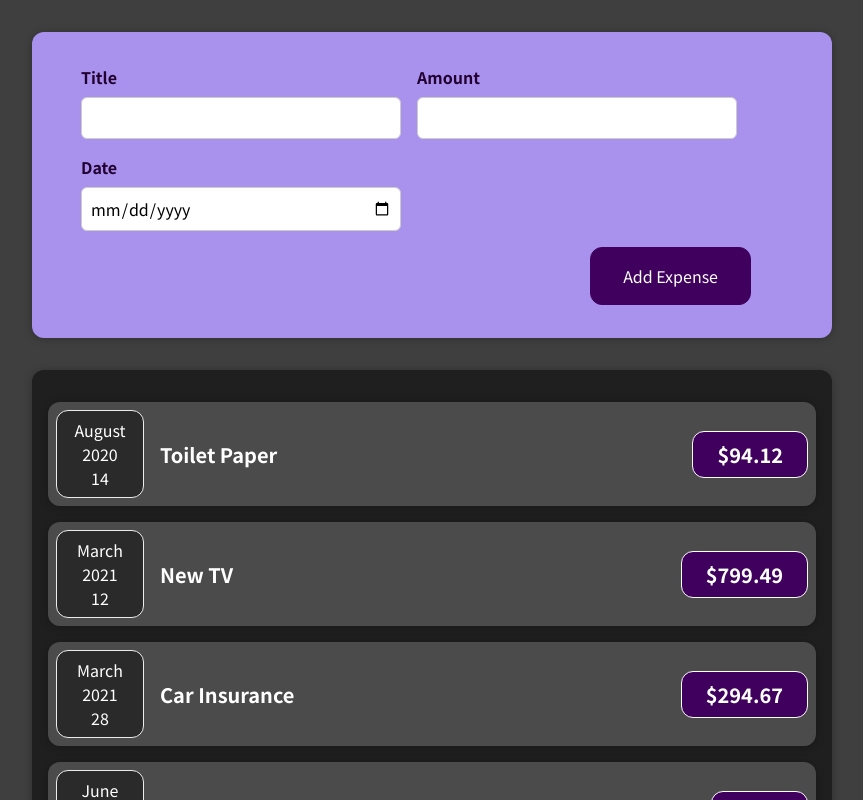
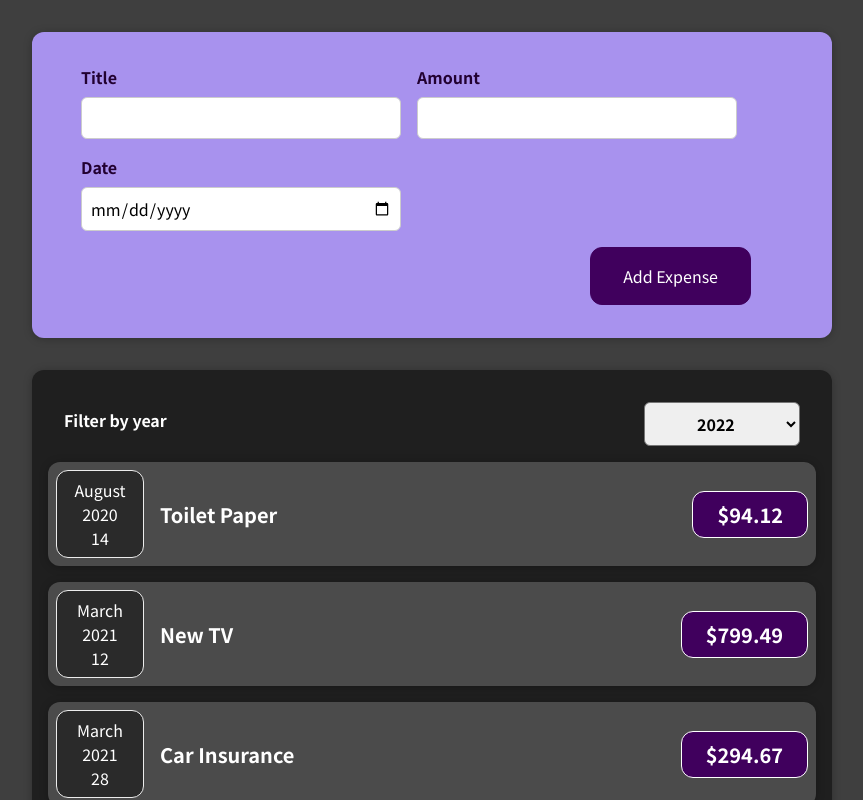
Before and after one commit to habibfr/Expense-Web-React, a React (Create React App) app: page / in a window 1280 px wide. Shown: the top 800 px of the page, without its empty margins (208-1071 px from the left). Built offline with nearby package versions, Linux system fonts and the light colour scheme.

Commit message:
add expense filter

```diff
--- /dev/null
+++ b/src/components/Expenses/ExpenseFilter.css
@@ -0,0 +1,24 @@
+.expenses-filter {
+  color: white;
+  padding: 0 1rem;
+}
+
+.expenses-filter__control {
+  display: flex;
+  width: 100%;
+  align-items: center;
+  justify-content: space-between;
+  margin: 1rem 0;
+}
+
+.expenses-filter label {
+  font-weight: bold;
+  margin-bottom: 0.5rem;
+}
+
+.expenses-filter select {
+  font: inherit;
+  padding: 0.5rem 3rem;
+  font-weight: bold;
+  border-radius: 6px;
+}
--- /dev/null
+++ b/src/components/Expenses/ExpenseFilter.js
@@ -0,0 +1,25 @@
+import React from "react";
+
+import "./ExpenseFilter.css";
+
+const ExpensesFilter = (props) => {
+  function dropdownChangeFilter(event) {
+    props.onChangeFilter(event.target.value);
+  }
+
+  return (
+    <div className="expenses-filter">
+      <div className="expenses-filter__control">
+        <label>Filter by year</label>
+        <select value={props.selected} onChange={dropdownChangeFilter}>
+          <option value="2022">2022</option>
+          <option value="2021">2021</option>
+          <option value="2020">2020</option>
+          <option value="2019">2019</option>
+        </select>
+      </div>
+    </div>
+  );
+};
+
+export default ExpensesFilter;
--- a/src/components/Expenses/Expenses.js
+++ b/src/components/Expenses/Expenses.js
@@ -1,10 +1,13 @@
-import React from "react";
+import React, { useState } from "react";
 import ExpenseItem from "./ExpenseItem";
 import ExpensesData from "./ExpenseData";
 import Card from "../UI/Card";
 import "./Expenses.css";
+import ExpensesFilter from "./ExpenseFilter";
 
 function Expenses() {
+  const [filteredYear, setSelectYear] = useState("");
+
   const data = ExpensesData.map((data) => {
     return (
       <ExpenseItem
@@ -16,7 +19,21 @@
     );
   });
 
-  return <Card className="expenses">{data}</Card>;
+  const filterChangeHandler = (selectedYear) => {
+    setSelectYear(selectedYear);
+  };
+
+  return (
+    <div>
+      <Card className="expenses">
+        <ExpensesFilter
+          selected={filteredYear}
+          onChangeFilter={filterChangeHandler}
+        />
+        {data}
+      </Card>
+    </div>
+  );
 }
 
 export default Expenses;
--- a/src/components/NewExpense/ExpenseForm.js
+++ b/src/components/NewExpense/ExpenseForm.js
@@ -1,7 +1,7 @@
 import React, { useState } from "react";
 import "./ExpenseForm.css";
 
-const ExpenseForm = () => {
+const ExpenseForm = (props) => {
   const [enteredTitle, setEnteredTitle] = useState("");
   const [enteredAmount, setEnteredAmount] = useState("");
   const [enteredDate, setEnteredDate] = useState("");
@@ -47,7 +47,7 @@
       date: new Date(enteredDate),
     };
 
-    console.log(expenseData);
+    props.onSaveExpenseData(expenseData);
     setEnteredTitle("");
     setEnteredAmount("");
     setEnteredDate("");
@@ -81,7 +81,7 @@
             value={enteredDate}
             type="date"
             min="2019-01-01"
-            max="2025-12-31"
+            max="2022-12-31"
           />
         </div>
       </div>
--- a/src/components/NewExpense/newExpense.js
+++ b/src/components/NewExpense/newExpense.js
@@ -2,11 +2,16 @@
 import "./newExpense.css";
 import ExpenseForm from "./ExpenseForm";
 
-function NewExpense() {
+function NewExpense(props) {
+  const saveExpenseDataHandler = (enteredExpenseData) => {
+    const expenseData = { ...enteredExpenseData, id: Math.random().toString() };
+    props.onAddExpense(expenseData);
+  };
+
   return (
     <div className="new-expense">
       <button className="alternative">
-        <ExpenseForm />
+        <ExpenseForm onSaveExpenseData={saveExpenseDataHandler} />
       </button>
     </div>
   );
```
Also changed, not shown: src/App.js (+4 -4 lines).
